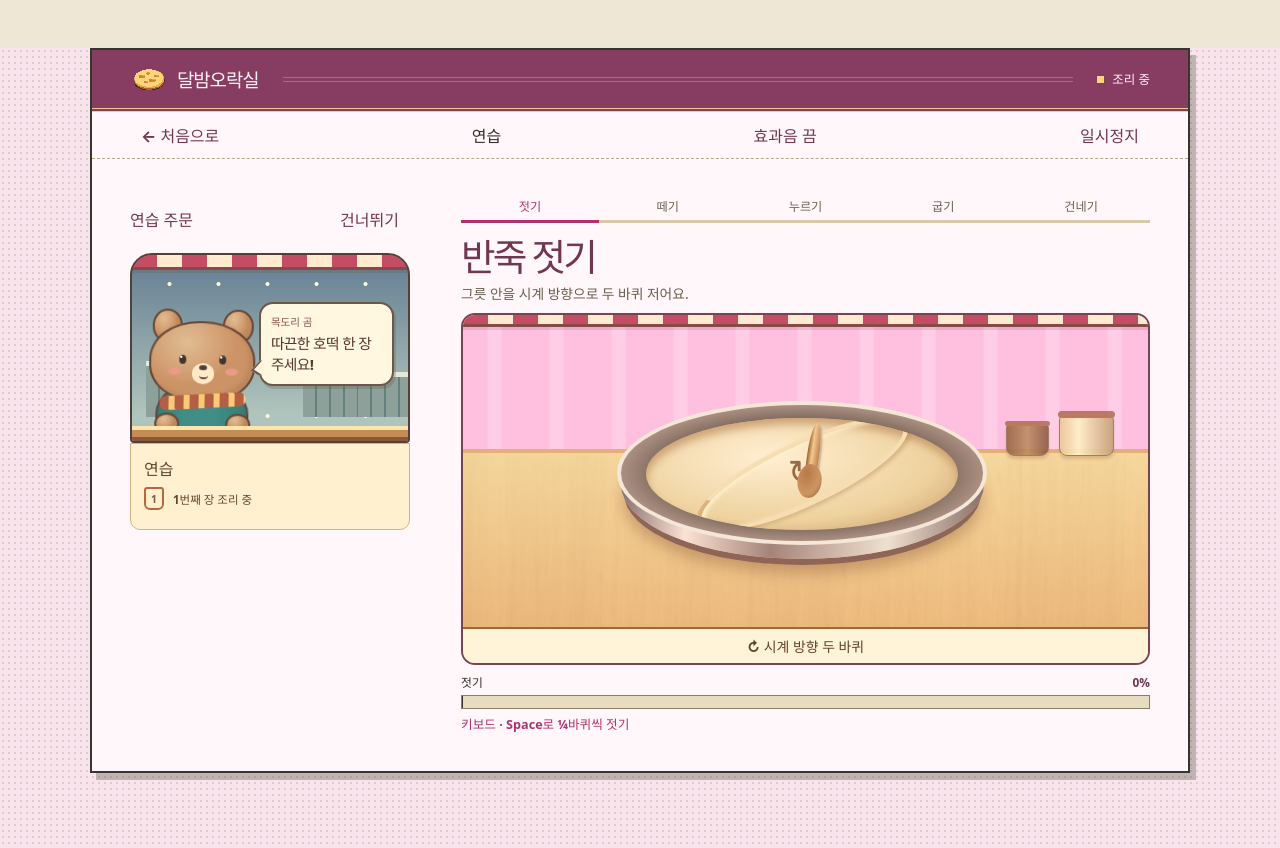
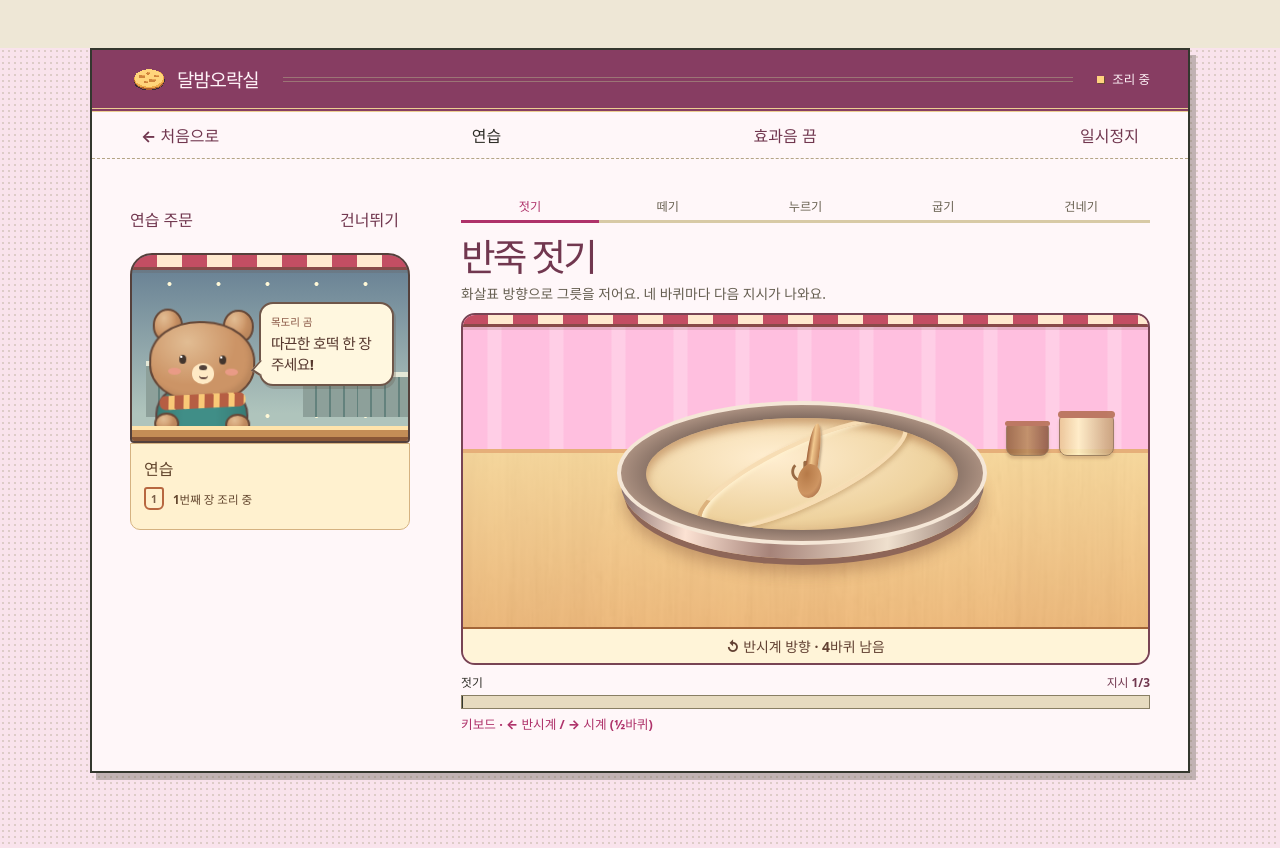
Before and after one commit to hwistlezz/hotteok-game, a React (Vite) app: page / in a window 1280 px wide. Both pictures are taken after a click on the button "조작 방법". Built offline with nearby package versions, Linux system fonts and the light colour scheme.

Commit message:
반죽을 세 방향 지시로 젓고 접촉면만 굽도록 조정

```diff
--- a/src/game/game.ts
+++ b/src/game/game.ts
@@ -7,7 +7,9 @@ export type Phase = 'knead' | 'portion' | 'press' | 'front' | 'back' | 'serve' |
 export type GameState = {
   practice: boolean
   phase: Phase
-  dough: number
+  seed: number
+  turns: number
+  exposed: Surface
   prepped: number
   folded: boolean
   streak: number
@@ -34,11 +36,30 @@ export type GameAction = { now: number } & (
 
 const freshDough = {
   phase: 'knead' as const,
-  dough: 0,
+  turns: 0,
+  exposed: { toast: 0, char: 0 },
   pressAt: null,
   stars: 0,
   leaked: false,
   folded: false,
+}
+
+type Surface = { toast: number; char: number }
+
+// A batch has three four-turn cues. Masks 1–6 all contain both directions.
+export function stirCue(game: GameState) {
+  let hash = Math.imul(game.seed ^ game.receipts.length, 0x45d9f3b)
+  hash = Math.imul(hash ^ (hash >>> 16), 0x45d9f3b)
+  const mask = 1 + ((hash ^ (hash >>> 16)) >>> 0) % 6
+  const stage = Math.min(2, Math.floor(game.turns / 4))
+  const direction = mask & (1 << stage) ? 1 : -1
+  return { stage, direction, within: game.turns - 4 * stage }
+}
+
+export function contactSurface(elapsed: number, rules: ReturnType<typeof cookingRules>): Surface {
+  const toast = Math.max(0, Math.min(1, elapsed / rules.start * .85))
+  const char = Math.max(0, Math.min(1, (elapsed - rules.end) / (rules.burn - rules.end)))
+  return { toast, char }
 }
 
 const doneness = [
@@ -52,30 +73,31 @@ export function cookTarget(orderIndex: number) {
 }
 
 const shifts = [
-  { label: '첫 영업', required: 2, window: 600, grace: 680, pressEnd: PRESS_IDEAL_END },
-  { label: '손님 몰림', required: 3, window: 420, grace: 500, pressEnd: 1_100 },
-  { label: '피크 타임', required: 3, window: 280, grace: 350, pressEnd: 1_020 },
+  { label: '첫 영업', required: 2, window: 320, grace: 650, pressWindow: 180 },
+  { label: '손님 몰림', required: 3, window: 220, grace: 430, pressWindow: 140 },
+  { label: '피크 타임', required: 3, window: 150, grace: 320, pressWindow: 100 },
 ]
 
 export function cookingRules(game: GameState) {
   const taste = cookTarget(game.receipts.length)
-  if (game.practice) return { ...taste, shift: '연습', required: 0, pressEnd: PRESS_IDEAL_END, burn: COOK_BURN }
+  if (game.practice) return { ...taste, shift: '연습', required: 0, pressStart: PRESS_MIN, pressEnd: PRESS_IDEAL_END, burn: COOK_BURN }
   const shift = shifts[Math.min(game.servedOrders, shifts.length - 1)]
   // Alternate the hot spot by batch and side. Both the gauge and the judge use this clock.
   const offset = game.servedOrders > 0 && (game.placed + Number(game.phase === 'back')) % 2 === 1 ? 250 : 0
   const start = taste.start + offset
   const end = start + Math.min(shift.window, taste.end - taste.start)
+  const pressStart = 840 + (game.servedOrders ? (game.placed + game.receipts.length) % 3 * 120 : 0)
   return { label: taste.label, start, end, shift: shift.label, required: shift.required,
-    pressEnd: shift.pressEnd, burn: Math.min(COOK_BURN, end + shift.grace) }
+    pressStart, pressEnd: pressStart + shift.pressWindow, burn: Math.min(COOK_BURN, end + shift.grace) }
 }
 
 export function doughBonus(stars: number, prepped: number) {
-  return stars === 3 ? Math.min(25, 75 - prepped) : 0
+  return stars === 3 ? Math.min(1, 2 - prepped) : 0
 }
 
-export function newGame(practice: boolean): GameState {
+export function newGame(practice: boolean, seed = 0): GameState {
   return {
-    ...freshDough, practice, since: 0, lastStars: null, deliveredAt: null, placed: 0, prepped: 0, streak: 0, bestStreak: 0,
+    ...freshDough, practice, seed, since: 0, lastStars: null, deliveredAt: null, placed: 0, prepped: 0, streak: 0, bestStreak: 0,
     hearts: STARTING_HEARTS, score: 0, servedOrders: 0, orderAt: 0,
     receipts: [], finished: false,
   }
@@ -107,12 +129,16 @@ export function reduceGame(game: GameState, action: GameAction): GameState {
 
   switch (action.type) {
     case 'prep':
-      if (game.practice || game.folded || (game.phase !== 'front' && game.phase !== 'back') || game.prepped >= 75) return game
-      return { ...game, folded: true, prepped: Math.min(75, game.prepped + 25) }
+      if (game.practice || game.folded || (game.phase !== 'front' && game.phase !== 'back') || game.prepped >= 2) return game
+      return { ...game, folded: true, prepped: Math.min(2, game.prepped + 1) }
     case 'knead': {
       if (game.phase !== 'knead') return game
-      const dough = Math.max(0, Math.min(100, game.dough + action.amount))
-      return { ...game, dough, phase: dough === 100 ? 'portion' : 'knead' }
+      const { stage, direction } = stirCue(game)
+      const start = stage * 4
+      const end = start + 4
+      const advanced = Math.max(start, game.turns + direction * action.amount)
+      const turns = advanced >= end - 1e-7 ? end : advanced
+      return { ...game, turns, phase: turns === 12 ? 'portion' : 'knead' }
     }
     case 'portion':
       return game.phase === 'portion' ? { ...game, phase: 'press', since: action.now } : game
@@ -124,24 +150,25 @@ export function reduceGame(game: GameState, action: GameAction): GameState {
       const duration = action.now - game.pressAt
       if (duration < PRESS_MIN) return { ...game, pressAt: null }
       const leaked = duration > rules.pressEnd
-      return { ...game, phase: 'front', since: action.now, pressAt: null, leaked, stars: leaked ? 0 : 1 }
+      return { ...game, phase: 'front', since: action.now, pressAt: null, leaked, stars: Number(!leaked && duration >= rules.pressStart) }
     }
     case 'cancel-press':
       return game.pressAt === null ? game : { ...game, pressAt: null }
     case 'cook': {
       if (game.phase !== 'front' && game.phase !== 'back') return game
+      const exposed = contactSurface(elapsed, rules)
       if (elapsed < COOK_MIN) {
         // A committed early lift tears the pancake. Ignore a release from the preceding gesture.
         return !game.practice && elapsed >= 450
-          ? { ...game, phase: 'redo', stars: 0, streak: 0, since: action.now } : game
+          ? { ...game, exposed, phase: 'redo', stars: 0, streak: 0, since: action.now } : game
       }
       const perfect = elapsed >= rules.start && elapsed <= rules.end
       const stars = game.stars + Number(perfect)
       if (game.phase === 'back' && stars < rules.required) {
-        return { ...game, phase: 'redo', since: action.now, stars, streak: 0 }
+        return { ...game, exposed, phase: 'redo', since: action.now, stars, streak: 0 }
       }
       return {
-        ...game, phase: game.phase === 'front' ? 'back' : 'serve',
+        ...game, exposed, phase: game.phase === 'front' ? 'back' : 'serve',
         since: action.now, stars, folded: false,
       }
     }
@@ -153,7 +180,7 @@ export function reduceGame(game: GameState, action: GameAction): GameState {
       const dough = game.prepped + doughBonus(game.stars, game.prepped)
       const next = { ...game, ...nextDough(dough), lastStars: game.stars, deliveredAt: action.now, placed,
         streak, bestStreak: Math.max(streak, game.bestStreak) }
-      if (placed < quantity) return { ...next, phase: 'portion', dough: 100, prepped: game.prepped }
+      if (placed < quantity) return { ...next, phase: 'portion', turns: 12, prepped: game.prepped }
       return {
         ...next, placed: 0, orderAt: action.now, score: game.score + quantity * UNIT_PRICE,
         servedOrders: game.servedOrders + 1,
@@ -162,12 +189,12 @@ export function reduceGame(game: GameState, action: GameAction): GameState {
     }
     case 'discard':
       return game.phase === 'burnt' || game.phase === 'redo'
-        ? { ...game, ...freshDough, phase: 'portion', dough: 100, lastStars: game.stars } : game
+        ? { ...game, ...freshDough, phase: 'portion', turns: 12, lastStars: game.stars } : game
     case 'tick':
       return game
   }
 }
 
 function nextDough(prepped: number) {
-  return { ...freshDough, dough: prepped, prepped: 0 }
+  return { ...freshDough, turns: prepped, prepped: 0 }
 }
--- a/src/ui/Cooktop.tsx
+++ b/src/ui/Cooktop.tsx
@@ -1,19 +1,20 @@
 import type { CSSProperties, RefObject } from 'react'
-import type { Phase } from '../game/game'
+import type { GameState, Phase } from '../game/game'
 
 type Props = {
-  phase: Phase; dough: number; heat: number; char: number; pressure: number
+  phase: Phase; spoonTurns: number; direction: number; exposed: GameState['exposed']; contact: GameState['exposed']; pressure: number
   orbit: RefObject<HTMLSpanElement | null>; source: RefObject<HTMLSpanElement | null>
   target: RefObject<HTMLSpanElement | null>; drag: { x: number; y: number } | null
 }
 
-export function Cooktop({ phase, dough, heat, char, pressure, orbit, source, target, drag }: Props) {
+export function Cooktop({ phase, spoonTurns, direction, exposed, contact, pressure, orbit, source, target, drag }: Props) {
   const mixing = phase === 'knead'
   const placing = phase === 'portion'
   const cooking = phase === 'front' || phase === 'back'
   const serving = phase === 'serve'
   const style = {
-    '--spoon-angle': (dough*7.2-25)+'deg', '--heat': heat, '--char': char,
+    '--spoon-angle': (spoonTurns*360-25)+'deg', '--heat': exposed.toast, '--char': exposed.char,
+    '--edge-heat': contact.toast, '--edge-char': contact.char,
     '--press-y': pressure, '--drag-x': (drag?.x ?? 0)+'px', '--drag-y': (drag?.y ?? 0)+'px',
   } as CSSProperties
   return <span className={'cooktop cooktop-'+phase} data-dragging={Boolean(drag)} style={style} aria-hidden="true">
@@ -21,23 +22,23 @@ export function Cooktop({ phase, dough, heat, char, pressure, orbit, source, tar
     <span className="prop-group"><i className="sugar-jar"/><i className="sugar-jar spice-jar"/></span>
     {mixing && <span className="mix-bowl" ref={orbit}>
       <i className="bowl-rim"/><i className="batter"><i className="batter-swirl"/></i>
-      <i className="orbit-guide">↻</i><i className="spoon-orbit"><i className="wood-spoon"/></i>
+      <i className="orbit-guide">{direction===1?'↻':'↺'}</i><i className="spoon-orbit"><i className="wood-spoon"/></i>
     </span>}
     {!mixing && !serving && <span className="hob" ref={target}>
       <img className="stove-base" src="/kitchen/stove.webp" draggable={false} alt=""/>
       <i className="pan-handle"/><i className="iron-pan"/>
       {placing && <i className="drop-ring"/>}
       {!placing && <span className="cake-position"><span key={phase === 'back' ? 'back' : 'front'} className="cake-flight">
-        <i className="cake"><i className="cake-toast"/><i className="cake-char"/></i>
+        <i className="cake"><i className="contact-rim"/><i className="cake-toast"/><i className="cake-char"/></i>
       </span></span>}
       {phase === 'press' && <i className="press-iron"><i/></i>}
-      {cooking && <i className="pan-steam"><i/><i/><i/></i>}
+      {(cooking || phase==='burnt') && <i className="pan-steam"><i/><i/><i/></i>}
     </span>}
     {placing && <>
       <span className="portion-plate"><img src="/kitchen/plate.webp" draggable={false} alt=""/></span>
       <span className="portion-ball" ref={source}><i/></span>
       {!drag && <i className="carry-arrow">⤴</i>}
     </>}
-    {serving && <span className="service-sleeve"><i className="wrapped-cake"/><i className="paper-wrap"><b>호떡</b></i></span>}
+    {serving && <span className="service-sleeve"><i className="wrapped-cake"><i className="cake-toast"/><i className="cake-char"/></i><i className="paper-wrap"><b>호떡</b></i></span>}
   </span>
 }
--- a/src/ui/Kitchen.tsx
+++ b/src/ui/Kitchen.tsx
@@ -1,13 +1,13 @@
 import { useEffect, useRef, useState, type CSSProperties, type PointerEvent } from 'react'
-import { cookingRules, type GameAction, type GameState, type Phase } from '../game/game'
-import { COOK_MIN, PRESS_MIN } from '../game/rules'
+import { contactSurface, cookingRules, stirCue, type GameAction, type GameState, type Phase } from '../game/game'
+import { COOK_MIN } from '../game/rules'
 import { Cooktop } from './Cooktop'
 
 const steps: Record<Phase, [title:string,hint:string,button:string,index:number]> = {
-  knead:['반죽 젓기','그릇 안을 시계 방향으로 두 바퀴 저어요.','반죽 젓기',0],
+  knead:['반죽 젓기','화살표 방향으로 그릇을 저어요. 네 바퀴마다 다음 지시가 나와요.','반죽 젓기',0],
   portion:['한 덩이 떼기','왼쪽 접시의 반죽 한 덩이를 오른쪽 불판으로 옮겨요.','반죽 옮기기',1],
   press:['납작하게 꾹','길게 눌렀다가 눈금 안에서 놓아요.','누르개 길게 누르기',2],
-  front:['앞면 굽기','가장자리가 노릇해지면 톡 누르거나 위로 밀어 뒤집어요.','뒤집기',3],
+  front:['앞면 굽기','밑면이 익으면 가장자리에 색이 올라와요. 눈금에서 뒤집어요.','뒤집기',3],
   back:['뒷면 굽기','반대쪽도 눈금 안에 익으면 한 장을 꺼내요.','꺼내기',3],
   serve:['한 장 완성!','손님이나 봉투를 눌러 한 장을 건네요.','호떡 제출',4],
   redo:['다시 구워주세요','같은 손님에게 낼 새 반죽을 한 덩이 떼요.','다시 굽기',3],
@@ -38,25 +38,26 @@ export function Kitchen({game,now,enabled,send}:{
   const {phase}=game
   const [title,hint,button,index]=steps[phase]
   const rules=cookingRules(game)
+  const cue=stirCue(game)
+  const turnLabel=cue.direction===1?'↻ 시계 방향':'↺ 반시계 방향'
   const cooking=phase==='front'||phase==='back'
   const held=game.pressAt!==null
   const elapsed=Math.max(0,phase==='press'?now-(game.pressAt??now):now-game.since)
   const max=phase==='press'?1700:rules.burn
-  const min=phase==='press'?PRESS_MIN:rules.start
+  const min=phase==='press'?rules.pressStart:rules.start
   const end=phase==='press'?rules.pressEnd:rules.end
   const timed=cooking||phase==='press'
-  const progress=phase==='knead'?game.dough:timed?Math.min(100,elapsed/max*100):100
+  const progress=phase==='knead'?game.turns/12*100:timed?Math.min(100,elapsed/max*100):100
   const text=timed && elapsed>=min ? elapsed>end ? phase==='press'?'시럽이 새요!':'곧 타요!' :
     phase==='press'?'지금 손 떼기!':phase==='front'?'뒤집을 때!':'꺼낼 때!' : ''
   const notice=text || (now<message.until && message.phase===phase ? message.text:'')
-  const heat=cooking?Math.min(1,elapsed/rules.start):phase==='redo'||phase==='burnt'?1:0
-  const char=phase==='burnt'?1:cooking?Math.max(0,(elapsed-rules.end)/(rules.burn-rules.end))*.9:0
+  const contact=phase==='burnt'?{toast:1,char:1}:cooking?contactSurface(elapsed,rules):game.exposed
   const label=phase==='knead'?'젓기':phase==='press'?'누르는 힘':cooking?'굽기 정도':''
   function tip(text:string) {setMessage({phase,text,until:now+950})}
   useEffect(()=>{ if(!enabled){gesture.current=null;setDrag(null)} },[enabled])
 
   function activate(keyboard:boolean) {
-    if(phase==='knead'){ if(keyboard)send({type:'knead',amount:12.5});else tip('그릇을 따라 둥글게 저어요');return }
+    if(phase==='knead'){ tip('그릇을 따라 젓거나 ← → 키를 사용해요');return }
     if(phase==='portion'){ if(keyboard)send({type:'portion'});else tip('반죽을 잡아 불판 위에 놓아요');return }
     if(cooking){if(game.practice && elapsed<COOK_MIN)tip('조금 더 구워요');send({type:'cook'})}
     if(phase==='serve')send({type:'serve'})
@@ -85,7 +86,7 @@ export function Kitchen({game,now,enabled,send}:{
     const angle=stirringAngle(orbit.current.getBoundingClientRect(),{x:e.clientX,y:e.clientY})
     if(angle!==null&&g.angle!==null){
       const delta=Math.atan2(Math.sin(angle-g.angle),Math.cos(angle-g.angle))
-      if(Math.abs(delta)<Math.PI/2)send({type:'knead',amount:delta*25/Math.PI})
+      if(Math.abs(delta)<Math.PI/2)send({type:'knead',amount:delta/(2*Math.PI)})
     }
     g.angle=angle
   }
@@ -109,10 +110,16 @@ export function Kitchen({game,now,enabled,send}:{
     <h1 id="phase-title">{title}</h1>
     <p className="hint" id="phase-hint">{phase==='redo'?`별 ${game.stars}개 · ${rules.required}개가 필요해요. 새 반죽으로 다시 구워요.`:hint}</p>
     <button className={'griddle-input stage--'+phase} type="button" disabled={!enabled}
+      data-direction={phase==='knead'?cue.direction:undefined}
       aria-label={button} aria-describedby="phase-hint" onPointerDown={down} onPointerMove={move} onPointerUp={up}
       onPointerCancel={cancel} onLostPointerCapture={e=>{if(gesture.current?.id===e.pointerId)cancel()}}
       onBlur={cancel} onClick={e=>{if(!suppressClick.current || !e.detail)activate(e.detail===0);suppressClick.current=false}}
       onKeyDown={e=>{
+        if(phase==='knead' && (e.key==='ArrowLeft' || e.key==='ArrowRight')){
+          e.preventDefault()
+          if(!e.repeat)send({type:'knead',amount:e.key==='ArrowRight'?.5:-.5})
+          return
+        }
         if(!['Enter',' '].includes(e.key))return
         e.preventDefault()
         if(e.repeat)return
@@ -124,17 +131,17 @@ export function Kitchen({game,now,enabled,send}:{
         e.preventDefault()
         if(phase==='press')send({type:'press-release'})
       }}>
-      <Cooktop phase={phase} dough={game.dough} heat={heat} char={char} pressure={held?Math.min(1,elapsed/PRESS_MIN):0}
+      <Cooktop phase={phase} spoonTurns={cue.within*cue.direction} direction={cue.direction} exposed={game.exposed} contact={contact} pressure={held?Math.min(1,elapsed/rules.pressEnd):0}
         drag={drag} orbit={orbit} source={source} target={target}/>
       {notice&&<span className="signal" role="status">{notice}</span>}
       {phase==='serve'&&<span className="signal stars">{'★'.repeat(game.stars)}{'☆'.repeat(3-game.stars)}</span>}
-      <span className="action-label">{phase==='knead'?'↻ 시계 방향 두 바퀴':phase==='portion'?'반죽 → 불판':button}</span>
+      <span key={phase==='knead'?cue.stage:phase} className="action-label">{phase==='knead'?`${turnLabel} · ${4-Math.floor(cue.within)}바퀴 남음`:phase==='portion'?'반죽 → 불판':button}</span>
     </button>
-    {label&&<><div className="meter-label"><span>{label}</span><b>{cooking?'▧ '+rules.label:phase==='press'?'▧ 알맞은 구간':Math.floor(progress)+'%'}</b></div>
+    {label&&<><div className="meter-label"><span>{label}</span><b>{cooking?'▧ '+rules.label:phase==='press'?'▧ 알맞은 구간':`지시 ${cue.stage+1}/3`}</b></div>
     <div className="gauge" role="progressbar" aria-label={label} aria-valuenow={Math.round(progress)}>
       <i className="gauge-fill" style={{transform:`scaleX(${progress/100})`}}/>{timed&&<i className="zone"/>}
       <i className="needle" style={{left:progress+'%'}}/></div></>}
     <div className="quality" role="status">{cooking?`이번 호떡 ★ ${game.stars}/3${game.leaked?' · 시럽이 샜어요':''}`:
-      phase==='knead'||phase==='portion'?'키보드 · Space로 '+(phase==='knead'?'¼바퀴씩 젓기':'한 덩이 옮기기'):''}</div>
+      phase==='knead'?'키보드 · ← 반시계 / → 시계 (½바퀴)':phase==='portion'?'키보드 · Space로 한 덩이 옮기기':''}</div>
   </section>
 }
--- a/src/ui/arcade.css
+++ b/src/ui/arcade.css
@@ -75,19 +75,21 @@
 .cake-position {position:absolute;left:27%;top:15%;width:46%;height:46%;perspective:500px;}
 .cake-flight,.cake,.cake-toast,.cake-char {position:absolute;inset:0;border-radius:48% 52% 47% 50%;}
 .cake {background:radial-gradient(ellipse at 34% 24%,#fff2d5,#ebc58e 73%,#ba8554);box-shadow:inset 0 2px 3px #fff4cf,0 5px 0 #ad7949,0 8px 6px #1315159c;}
+.contact-rim {position:absolute;left:2%;right:2%;bottom:-4px;height:54%;border-radius:0 0 50% 50%;border-bottom:5px solid #975322;opacity:var(--edge-heat);}
+.contact-rim:after {content:'';position:absolute;inset:0 0 -5px;border-radius:inherit;border-bottom:5px solid #42251a;opacity:var(--edge-char);}
 .cake-toast {opacity:var(--heat);background:radial-gradient(ellipse at 31% 23%,#bd702b 0%,transparent 23%),radial-gradient(ellipse at 70% 52%,#87401b,transparent 25%),radial-gradient(ellipse at 44% 72%,#b55b23,transparent 20%),radial-gradient(ellipse at 40% 40%,#f2b054,#db8939 70%,#efb764);transition:opacity 60ms linear;}
 .cooktop-back .cake-toast {background:radial-gradient(ellipse at 22% 55%,#904b24,transparent 26%),radial-gradient(ellipse at 61% 27%,#a55822,transparent 28%),radial-gradient(ellipse at 65% 73%,#ab6025,transparent 20%),radial-gradient(ellipse at 50% 44%,#f6c97c,#e6a244 68%,#c77e3a);}
 .cake-char {opacity:var(--char);background:radial-gradient(ellipse at 43% 34%,#483128,#4f3126 58%,#8c4f28 83%,#c08042);}
-.cake-toast:before,.wrapped-cake:before {content:'';position:absolute;inset:1% 2% 4%;border-radius:inherit;background:url('/kitchen/golden-pan.webp') 53.4% 73.25% / 420% 560%;box-shadow:inset 0 -3px 6px #b575288c;}
+.cake-toast:before {content:'';position:absolute;inset:1% 2% 4%;border-radius:inherit;background:url('/kitchen/golden-pan.webp') 53.4% 73.25% / 420% 560%;box-shadow:inset 0 -3px 6px #b575288c;}
 .cooktop-back .cake-toast:before {transform:scaleX(-1);background-position:54% 72%;filter:saturate(.85) brightness(.94);}
 .cooktop-back .cake-flight {animation:toss .5s ease-out both;}
-.cooktop-back .cake:after {content:'';position:absolute;inset:0;border-radius:inherit;background:radial-gradient(ellipse at 38% 48%,#a65c28,#dc9342 58%,#eab058);animation:turn-surface .5s linear both;}
+.cooktop-back .cake:after {content:'';position:absolute;inset:0;border-radius:inherit;background:radial-gradient(ellipse at 34% 24%,#fff2d5,#ebc58e 73%,#ba8554);animation:turn-surface .5s linear both;}
 @keyframes turn-surface {0%,38%{opacity:1;}48%,100%{opacity:0;}}
 @keyframes toss {0%{transform:rotateX(180deg);}43%{transform:translateY(-100%) rotateX(95deg) rotate(-9deg);}80%{transform:translateY(3%) rotateX(-8deg);}100%{transform:none;}}
 .cooktop-press .cake {transform:scale(calc(.68 + var(--press-y)*.32),calc(.92 - var(--press-y)*.08));}
 .press-iron {position:absolute;left:30%;top:10%;width:40%;height:38%;background:radial-gradient(ellipse at 33% 25%,#e6e6de,#b3b2ab 56%,#888884);border:2px solid #797873;border-radius:50%;box-shadow:0 4px #666864;transform:translateY(calc(-35% + var(--press-y)*65%));}
 .press-iron i {position:absolute;left:44%;bottom:40%;width:14%;height:90%;border-radius:7px;background:linear-gradient(90deg,#a36c49,#e5b57d,#aa734f);}
-.pan-steam {position:absolute;left:40%;top:5%;width:22%;display:flex;justify-content:space-between;opacity:var(--heat);}
+.pan-steam {position:absolute;left:40%;top:5%;width:22%;display:flex;justify-content:space-between;opacity:var(--edge-heat);}
 .pan-steam i {width:8px;height:24px;border-left:3px solid #fff9dccc;border-radius:50%;animation:sizzle 1.1s linear infinite;}
 .pan-steam i:nth-child(2){animation-delay:-.65s;} .pan-steam i:nth-child(3){animation-delay:-.35s;}
 @keyframes sizzle {from{transform:translateY(8px);opacity:0;}40%{opacity:1;}to{transform:translate(3px,-15px);opacity:0;}}
@@ -101,7 +103,7 @@
 .cooktop[data-dragging=true] .portion-ball i {scale:1.1 .94;box-shadow:0 12px 8px #55312344;}
 .carry-arrow {position:absolute;left:40%;top:33%;color:#87492b;font:900 clamp(26px,5vw,55px) system-ui;transform:rotate(14deg);}
 .service-sleeve {position:absolute;left:34%;top:22%;width:32%;height:57%;animation:bag-rise .32s ease-out;}
-.wrapped-cake {position:absolute;inset:0 0 22%;border-radius:48%;background:radial-gradient(ellipse at 32% 22%,#9f5729,transparent 18%),radial-gradient(ellipse at 61% 35%,#b4692d,transparent 20%),radial-gradient(ellipse at 48% 50%,#f2bc66,#cf8239 70%,#f5c978);box-shadow:inset 0 3px 3px #ffe1a5,0 4px #9f673a;}
+.wrapped-cake {position:absolute;inset:0 0 22%;border-radius:48%;background:radial-gradient(ellipse at 34% 24%,#fff2d5,#ebc58e 73%,#ba8554);box-shadow:inset 0 3px 3px #ffe1a5,0 4px #9f673a;}
 .paper-wrap {position:absolute;inset:30% -5% 0;display:grid;place-items:center;background:repeating-linear-gradient(33deg,#ffebc8 0 17px,#f9dbaf 18px 19px);clip-path:polygon(0 0,48% 17%,100% 0,86% 100%,15% 100%);color:#9a4d39;font-weight:850;}
 .paper-wrap b {padding:2px 6px;border:2px solid #a76348;transform:rotate(-7deg);}
 @keyframes bag-rise {from{transform:translateY(22px) rotate(-8deg);opacity:.3;}}
@@ -132,3 +134,8 @@
 @media(prefers-reduced-motion:reduce){.cooktop *,.guest-window *,.order-slots *{animation:none!important;transition:none!important;}}
 @media(prefers-reduced-motion:reduce){.cooktop-back .cake:after{display:none;}}
 @media(prefers-reduced-motion:reduce){.guest-leaving{display:none;}}
+@media (prefers-reduced-motion:no-preference) {
+  .stage--knead .action-label {animation:cue-in .25s ease-out;}
+  @keyframes cue-in {from{opacity:.55;translate:0 4px;}to{opacity:1;translate:0;}}
+}
+.cooktop-burnt .pan-steam i {border-color:#716054;}
```
Also changed, not shown: src/ui/App.tsx (+7 -7 lines), 2 other files (tests, documents, lock files or other folders).
